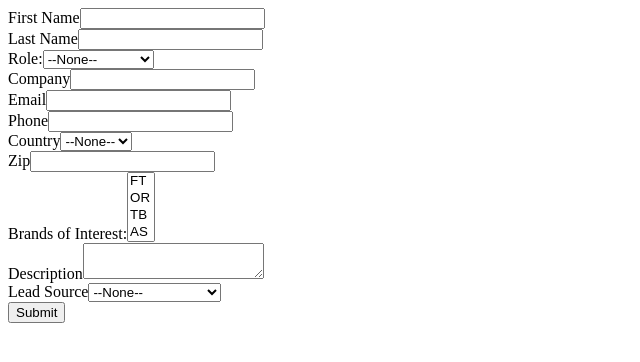
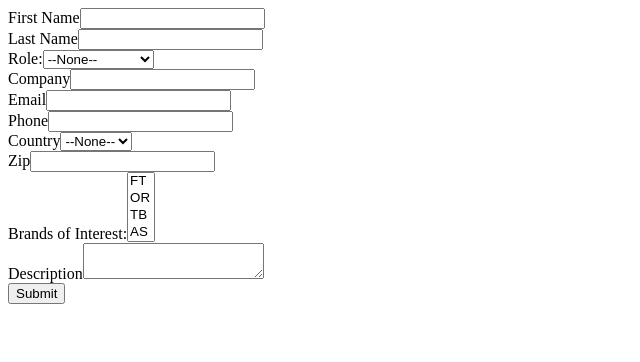
Before and after one commit to ChristianCammareri/marcolin-web-to-lead, a website: page public/index.html in a window 1280 px wide. Shown: the whole page, without its empty margins (0-640 px from the left). Drawn offline with Linux system fonts and the light colour scheme.

Commit message:
Update index.html

```diff
--- a/public/index.html
+++ b/public/index.html
@@ -102,17 +102,9 @@
 
   <label for="description">Description</label><textarea name="description"></textarea><br>
 
-  <label for="lead_source">Lead Source</label><select  id="lead_source" name="lead_source"><option value="">--None--</option><option value="Advertisement">Advertisement</option>
-  <option value="Customer Event">Customer Event</option>
-  <option value="Employee Referral">Employee Referral</option>
-  <option value="Google AdWords">Google AdWords</option>
-  <option value="Other">Other</option>
-  <option value="Partner">Partner</option>
-  <option value="Purchased List">Purchased List</option>
-  <option value="Trade Show">Trade Show</option>
-  <option value="Webinar">Webinar</option>
-  <option value="Website">Website</option>
-  </select><br>
+
+  <input type=hidden name="lead_source" id="lead_source" value="Website">
+
 
   <input type="submit" name="submit">
 
```
